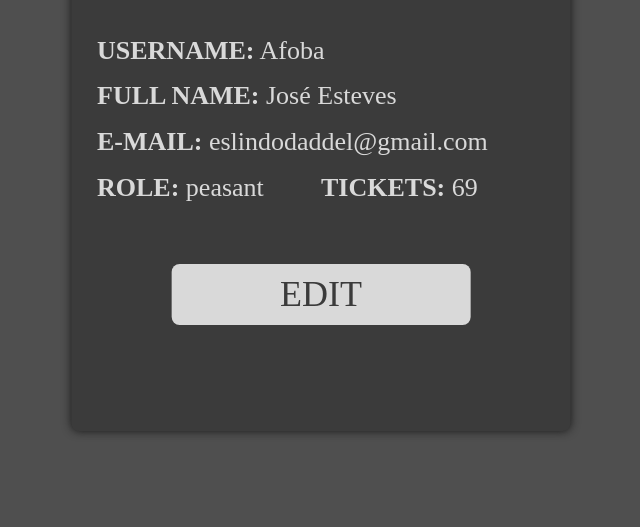
After one commit to GonPedro/FEUP-TicketMaster, a PHP site: page /profile.html in a window 1280 px wide. The commit adds this page. Shown: the part 273-800 px from the top of the page, without its empty margins (319-959 px from the left). Run offline with PHP 8.4, Linux system fonts and the light colour scheme; some web fonts are replaced.

Commit message:
Profile done

```diff
--- /dev/null
+++ b/src/profile.html
@@ -0,0 +1,29 @@
+<!DOCTYPE html>
+<html lang="en-US">
+
+<head>
+    <title>Create - Ticketinator</title>
+    <meta charset="UTF-8">
+    <link href="style.css" rel="stylesheet">
+    <link href="structure.css" rel="stylesheet">
+</head>
+
+<body>
+    <div class="topbar">
+        <button id="mticket">MY TICKETS</button>
+        <button id="nticket">NEW TICKET</button>
+        <button id="logout">LOG OUT</button>
+    </div>
+
+    <div class="profile">
+        <img src="../images/gatito.png" id="pfp">
+        <label id="username"><span id="bold">USERNAME:</span> Afoba</label>
+        <label id="fullname"><span id="bold">FULL NAME:</span> José Esteves</label>
+        <label id="email"><span id="bold">E-MAIL:</span> eslindodaddel@gmail.com</label>
+        <label id="role"><span id="bold">ROLE:</span> peasant</label>
+        <label id="closedticks"><span id="bold">TICKETS:</span> 69</label>
+        <button id="edit">EDIT</button>
+    </div>
+</body>
+
+</html>
--- a/src/structure.css
+++ b/src/structure.css
@@ -3,7 +3,8 @@ body {
     background-color: #4F4F4F;
 }
 
-.config {
+.config,
+.profile {
     position: absolute;
     max-width: 100%;
     max-height: calc(100% - 12em);
@@ -33,7 +34,8 @@ body {
 
 .login input,
 .config input,
-select {
+select,
+.profile button {
     position: absolute;
     left: 20%;
     width: 60%;
@@ -188,8 +190,38 @@ select {
     margin-bottom: 1vh;
 }
 
+.profile {
+    position: absolute;
+    -ms-transform: translate(-50%, -50%);
+    transform: translate(-50%, -50%);
+    top: 50%;
+    left: 50%;
+}
+
+.profile img {
+    position: absolute;
+    top: 4vh;
+    left: 50%;
+    height: auto;
+    width: 33%;
+    -ms-transform: translate(-50%, 0);
+    transform: translate(-50%, 0);
+}
+
+.profile button {
+    position: absolute;
+    -ms-transform: translate(-50%, 0);
+    transform: translate(-50%, 0);
+    left: 50%;
+}
+
 .msg[id="yours"] {
     margin-left: 5%;
+}
+
+.profile label {
+    position: absolute;
+    left: 2vw
 }
 
 .login input[value="LOGIN"] {
@@ -201,7 +233,8 @@ select {
 }
 
 .login input[value="SIGNUP"],
-.login input[value="ENTER"] {
+.login input[value="ENTER"],
+.profile button {
     top: 72.5%;
 }
 
@@ -284,3 +317,24 @@ select {
 .config select[id="priority"] {
     top: 64%
 }
+
+.profile label[id="username"] {
+    top: 35%
+}
+
+.profile label[id="fullname"] {
+    top: 42.5%
+}
+
+.profile label[id="email"] {
+    top: 50%
+}
+
+.profile label[id="role"] {
+    top: 57.5%
+}
+
+.profile label[id="closedticks"] {
+    top: 57.5%;
+    left: 50%;
+}
--- a/src/style.css
+++ b/src/style.css
@@ -12,9 +12,14 @@ input:focus {
     outline: none;
 }
 
+span[id="bold"] {
+    font-weight: bolder;
+}
+
 .login,
 .topbar,
-.config {
+.config,
+.profile {
     background-color: #3B3B3B;
     box-shadow: 0px 0px 10px #181818;
     border-radius: 8px;
@@ -22,7 +27,8 @@ input:focus {
 
 .login input[type="submit"],
 .config input[type="submit"],
-.msginput input[type="submit"] {
+.msginput input[type="submit"],
+.profile button {
     background-color: #D9D9D9;
     color: #3B3B3B;
     border: none;
@@ -144,3 +150,13 @@ select {
     border-radius: 16px;
     padding-top: 0.25vh;
 }
+
+.profile img {
+    border-radius: 8px;
+    box-shadow: 0px 0px 4px #181818;
+}
+
+.profile label {
+    font-size: 3.25vh;
+    color: #d9d9d9;
+}
```
Also changed, not shown: images/gatito.png (added).
